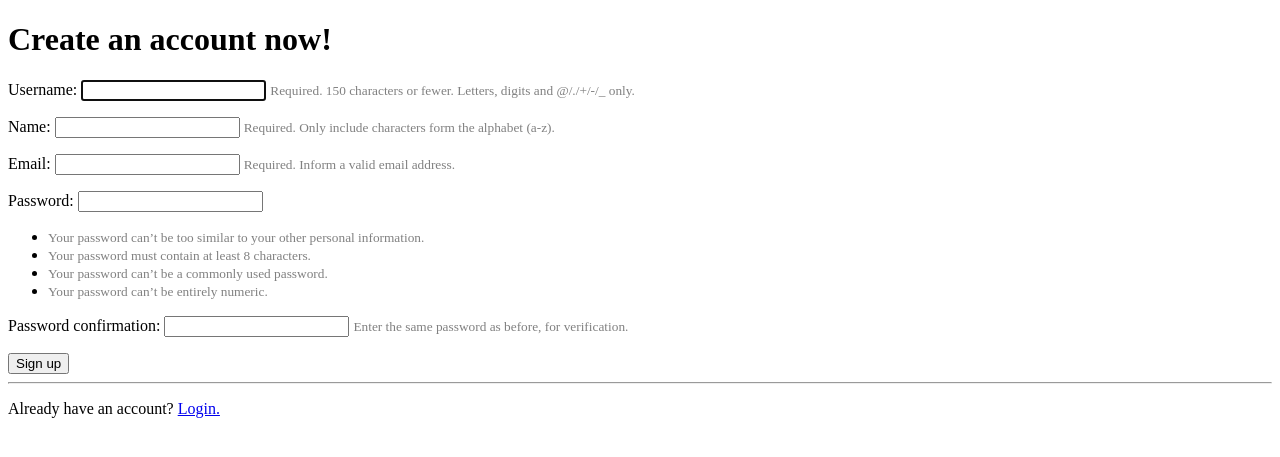
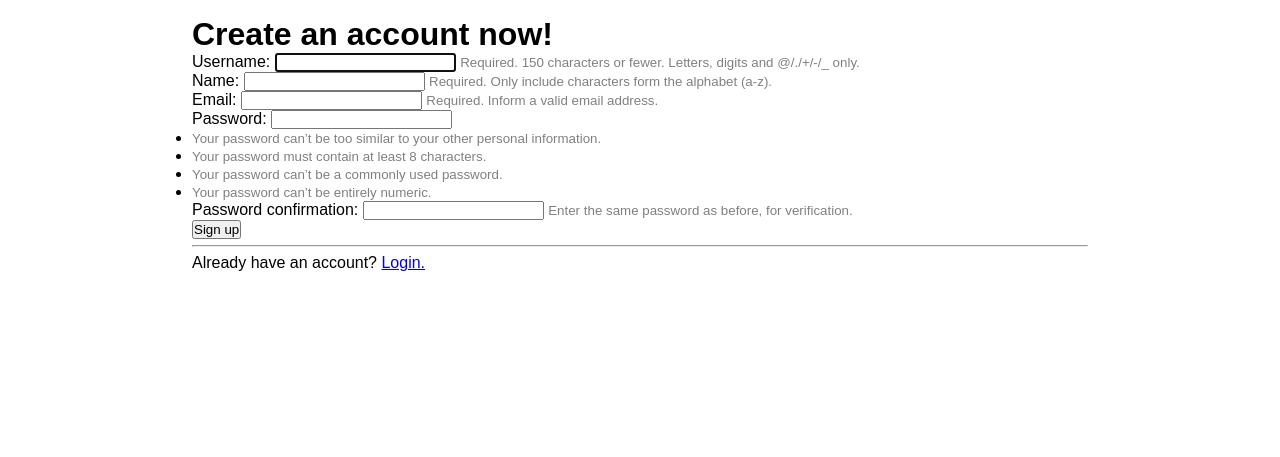
Before and after one commit to Quantum-untangled/QuantumUntangledWebsite, a Django app: page /signup/ in a window 1280 px wide. Shown: the top 457 px of the page. Run offline with Django 3.2, Linux system fonts and the light colour scheme.

Commit message:
Add static files

```diff
--- /dev/null
+++ b/website/forum/static/polls/css/style.css
@@ -0,0 +1,15 @@
+* {
+    margin: 0;
+    padding: 0;
+    font-family: Arial, Helvetica, sans-serif;
+}
+
+hr {
+    margin: 0.4rem 0;
+}
+
+.content {
+    width: 70%;
+    margin: 0 auto;
+    padding: 1rem;
+}
--- a/website/forum/templates/forum/base.html
+++ b/website/forum/templates/forum/base.html
@@ -3,9 +3,15 @@
 <head>
     <meta charset="UTF-8">
     <meta name="viewport" content="width=device-width, initial-scale=1.0">
+
+    {% load static %}
+    <link rel="stylesheet" type="text/css" href="{% static 'polls/css/style.css' %}">
+
     <title>Quantum Untangled</title>
 </head>
 <body>
-    {% block content %} {% endblock %}
+    <div class="content">
+        {% block content %} {% endblock %}
+    </div>
 </body>
 </html>
--- a/website/forum/templates/forum/index.html
+++ b/website/forum/templates/forum/index.html
@@ -3,6 +3,9 @@
 {% block content %}
 
 <h1>Quantum Untangled</h1>
+
+<hr>
+
 {% if user.is_authenticated %}
     <p>User {{ user.username }} is authenticated</p>
     <a href="#" onClick="document.getElementById('logoutform').submit()"><button type="button">Logout</button></a>
--- a/website/forum/templates/forum/login.html
+++ b/website/forum/templates/forum/login.html
@@ -2,7 +2,6 @@
 
 {% block content %}
 
-<div>
 <h1>Login to your account</h1>
 
 {% if form.errors %}
@@ -22,6 +21,5 @@
 <hr>
 
 <p>Don't have an account yet? <a href="{% url 'signup' %}">Sign up.</a></p>
-</div>
 
 {% endblock %}
--- a/website/forum/templates/forum/signup.html
+++ b/website/forum/templates/forum/signup.html
@@ -2,7 +2,6 @@
 
 {% block content %}
 
-<div>
 <h1>Create an account now!</h1>
 <form method="POST" action="{% url 'signup' %}">
   {% csrf_token %}
@@ -23,6 +22,6 @@
 <hr>
 
 <p>Already have an account? <a href="{% url 'login' %}">Login.</a></p>
-</div>
+
 
 {% endblock %}
```
Lines whose indentation alone changed are shown as unchanged.
